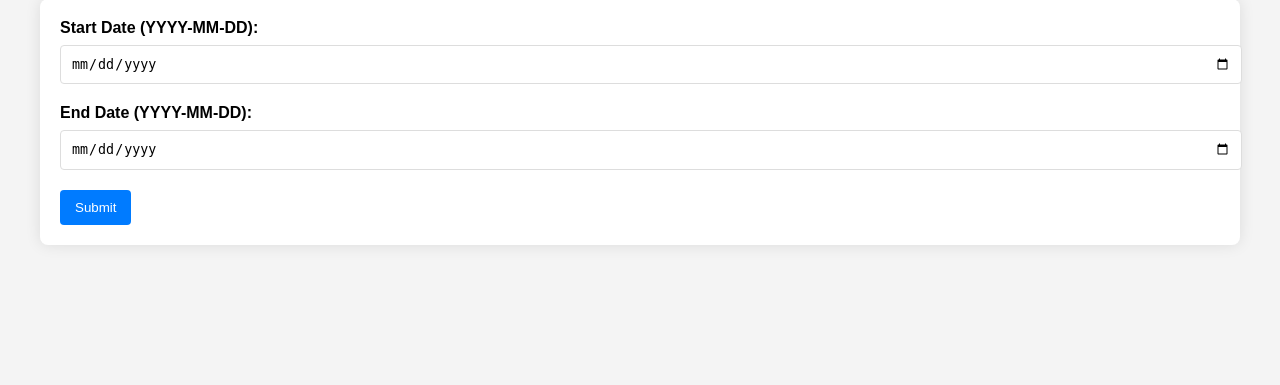
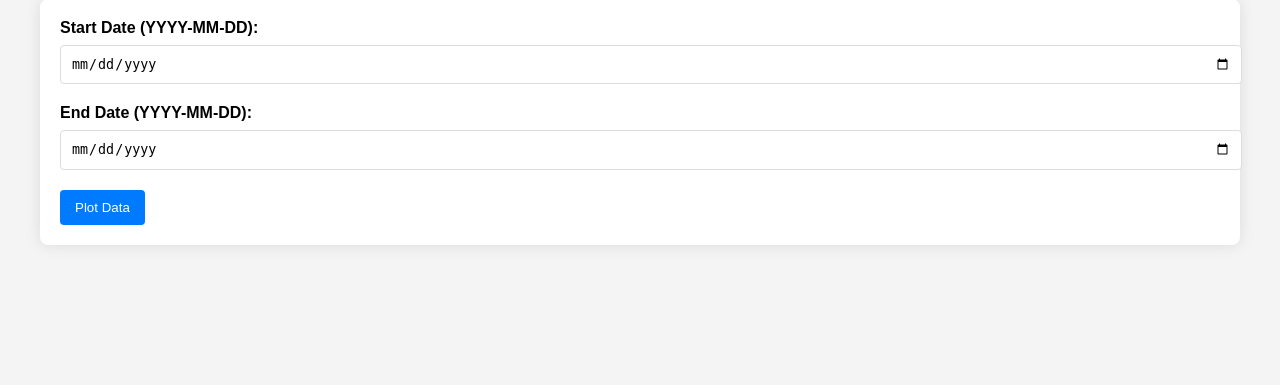
Before and after one commit to GravityDarkLab/NASA-NeoWs-API-Data-Extractor, a Flask app: page / in a window 1280 px wide. Shown: the part 128-513 px from the top of the page. Run offline with Flask 3, Linux system fonts and the light colour scheme.

Commit message:
modified submit name

```diff
--- a/dashboard-py/templates/index.html
+++ b/dashboard-py/templates/index.html
@@ -17,7 +17,7 @@
             <input type="date" id="start_date" name="start_date">
             <label for="end_date">End Date (YYYY-MM-DD):</label>
             <input type="date" id="end_date" name="end_date">
-            <input type="submit" value="Submit">
+            <input type="submit" value="Plot Data">
         </form>
         {% if plot_url %}
         <img src="{{ plot_url }}" alt="Asteroid Data Plots">
```
